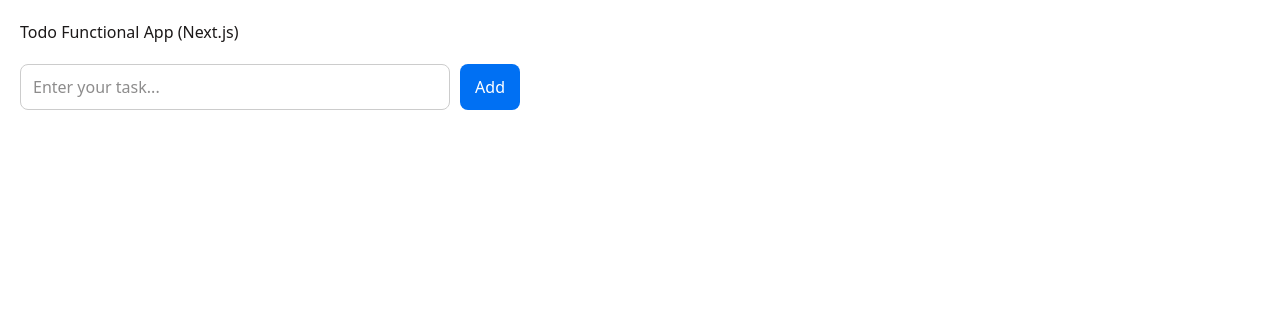
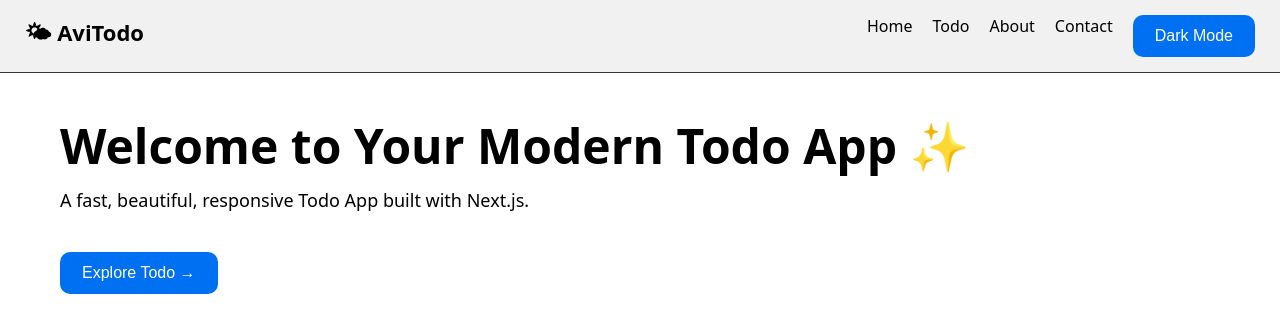
Before and after one commit to Avinash415/Todo-app, a Next.js app: page / in a window 1280 px wide. Shown: the top 332 px of the page. Built offline with nearby package versions, Linux system fonts and the light colour scheme.

Commit message:
add: Fix Project UI

```diff
--- a/app/globals.css
+++ b/app/globals.css
@@ -1,26 +1,53 @@
-@import "tailwindcss";
-
-:root {
-  --background: #ffffff;
-  --foreground: #1c1919;
+/* Reset */
+* {
+  margin: 0;
+  padding: 0;
+  box-sizing: border-box;
 }
 
-@theme inline {
-  --color-background: var(--background);
-  --color-foreground: var(--foreground);
-  --font-sans: var(--font-geist-sans);
-  --font-mono: var(--font-geist-mono);
+body.light {
+  --bg: #ffffff;
+  --text: #000;
+  --primary: #0070f3;
+  --card: #f1f1f1;
 }
 
-@media (prefers-color-scheme: dark) {
-  :root {
-    --background: #0a0a0a;
-    --foreground: #ededed;
+body.dark {
+  --bg: #0d0d0d;
+  --text: #ffffff;
+  --primary: #4ea8de;
+  --card: #1a1a1a;
+}
+
+body {
+  background-color: var(--bg);
+  color: var(--text);
+  font-family: system-ui, sans-serif;
+  transition: 0.3s ease;
+}
+
+/* Utility */
+.container {
+  width: 100%;
+  max-width: 1200px;
+  margin: auto;
+  padding: 20px;
+}
+
+/* Responsive Layouts */
+@media (max-width: 768px) {
+  .mobile-hidden {
+    display: none;
   }
 }
 
-body {
-  background: var(--background);
-  color: var(--foreground);
-  font-family: Arial, Helvetica, sans-serif;
+/* Buttons */
+.btn {
+  padding: 12px 22px;
+  border-radius: 10px;
+  background-color: var(--primary);
+  border: none;
+  color: white;
+  cursor: pointer;
+  font-size: 16px;
 }
--- a/app/layout.js
+++ b/app/layout.js
@@ -1,28 +1,22 @@
 import { Geist, Geist_Mono } from "next/font/google";
 import "./globals.css";
+import Navbar from "../components/Navbar";
 
-const geistSans = Geist({
-  variable: "--font-geist-sans",
-  subsets: ["latin"],
-});
 
-const geistMono = Geist_Mono({
-  variable: "--font-geist-mono",
-  subsets: ["latin"],
-});
+const geistSans = Geist({ variable: "--font-geist-sans", subsets: ["latin"] });
+const geistMono = Geist_Mono({ variable: "--font-geist-mono", subsets: ["latin"] });
 
 export const metadata = {
-  title: "Create Next App",
-  description: "Generated by create next app",
+  title: "Avi Todo App",
+  description: "Modern Todo App with Next.js",
 };
 
 export default function RootLayout({ children }) {
   return (
     <html lang="en">
-      <body
-        className={`${geistSans.variable} ${geistMono.variable} antialiased`}
-      >
-        {children}
+      <body className={`${geistSans.variable} ${geistMono.variable} antialiased`}>
+        <Navbar />
+        <main>{children}</main>
       </body>
     </html>
   );
--- a/app/page.js
+++ b/app/page.js
@@ -1,10 +1,9 @@
-import Todo from '../components/Todo';
+import HeroSection from "../components/HeroSection";
 
-export default function Page() {
+export default function HomePage() {
   return (
-    <main style={{ padding: 20, fontFamily: 'system-ui, sans-serif' }}>
-      <h1>Todo Functional App (Next.js)</h1>
-      <Todo />
+    <main style={{ padding: 20 }}>
+      <HeroSection />
     </main>
   );
 }
--- /dev/null
+++ b/components/HeroSection.jsx
@@ -0,0 +1,51 @@
+"use client";
+
+import { motion } from "framer-motion";
+
+export default function HeroSection() {
+  return (
+    <section className="container">
+      <motion.h1
+        initial={{ opacity: 0, y: -20 }}
+        animate={{ opacity: 1, y: 0 }}
+        transition={{ duration: 0.6 }}
+        style={styles.title}
+      >
+        Welcome to Your Modern Todo App ✨
+      </motion.h1>
+
+      <motion.p
+        initial={{ opacity: 0 }}
+        animate={{ opacity: 1 }}
+        transition={{ delay: 0.3 }}
+        style={styles.subtext}
+      >
+        A fast, beautiful, responsive Todo App built with Next.js.
+      </motion.p>
+
+      <motion.button
+        className="btn"
+        whileHover={{ scale: 1.05 }}
+        whileTap={{ scale: 0.95 }}
+        style={styles.btn}
+        onClick={() => (window.location.href = "/todo")}
+      >
+        Explore Todo →
+      </motion.button>
+    </section>
+  );
+}
+
+const styles = {
+  title: {
+    fontSize: 48,
+    fontWeight: "bold",
+    marginBottom: 10,
+  },
+  subtext: {
+    fontSize: 18,
+    color: "var(--text)",
+    marginBottom: 20,
+  },
+  btn: { marginTop: 20 },
+};
--- /dev/null
+++ b/components/Navbar.css
@@ -0,0 +1,59 @@
+.navbar {
+  display: flex;
+  justify-content: space-between;
+  align-items: center;
+  padding: 15px 25px;
+  background: var(--card);
+  position: sticky;
+  top: 0;
+  z-index: 10;
+  border-bottom: 1px solid #333;
+}
+
+.logo {
+  font-size: 22px;
+  font-weight: bold;
+}
+
+.links {
+  display: flex;
+  gap: 20px;
+}
+
+.link {
+  color: var(--text);
+  text-decoration: none;
+  font-size: 16px;
+}
+
+/* Mobile */
+.menuBtn {
+  display: none;
+  font-size: 26px;
+  background: transparent;
+  border: none;
+  cursor: pointer;
+  color: var(--text);
+}
+
+@media (max-width: 768px) {
+  .links {
+    display: none;
+    flex-direction: column;
+    background: var(--card);
+    position: absolute;
+    right: 20px;
+    top: 60px;
+    padding: 20px;
+    border-radius: 10px;
+    gap: 15px;
+  }
+
+  .links.show {
+    display: flex;
+  }
+
+  .menuBtn {
+    display: block;
+  }
+}
--- /dev/null
+++ b/components/Navbar.jsx
@@ -0,0 +1,45 @@
+"use client";
+
+import Link from "next/link";
+import { useState, useEffect } from "react";
+import "./Navbar.css";
+
+export default function Navbar() {
+  const [showMenu, setShowMenu] = useState(false);
+  const [dark, setDark] = useState(false);
+
+  useEffect(() => {
+    const saved = localStorage.getItem("theme");
+    const isDark = saved === "dark";
+    setDark(isDark);
+    document.body.className = isDark ? "dark" : "light";
+  }, []);
+
+  const toggleDark = () => {
+    const newMode = !dark;
+    setDark(newMode);
+    document.body.className = newMode ? "dark" : "light";
+    localStorage.setItem("theme", newMode ? "dark" : "light");
+  };
+
+  return (
+    <nav className="navbar">
+      <div className="logo">🌤 AviTodo</div>
+
+      <div className={`links ${showMenu ? "show" : ""}`}>
+        <Link href="/" className="link">Home</Link>
+        <Link href="/todo" className="link">Todo</Link>
+        <Link href="#" className="link">About</Link>
+        <Link href="#" className="link">Contact</Link>
+
+        <button className="btn" onClick={toggleDark}>
+          {dark ? "Light Mode" : "Dark Mode"}
+        </button>
+      </div>
+
+      <button className="menuBtn" onClick={() => setShowMenu(!showMenu)}>
+        ≡
+      </button>
+    </nav>
+  );
+}
--- a/components/Todo.jsx
+++ b/components/Todo.jsx
@@ -5,51 +5,41 @@
   const [task, setTask] = useState("");
   const [todos, setTodos] = useState([]);
 
-  // Load from localStorage
   useEffect(() => {
     const saved = localStorage.getItem("todos");
-    if (saved) {
-      setTodos(JSON.parse(saved));
-    }
+    if (saved) setTodos(JSON.parse(saved));
   }, []);
 
-  // Save to localStorage whenever todos change
   useEffect(() => {
     localStorage.setItem("todos", JSON.stringify(todos));
   }, [todos]);
 
-  // Add task
   const addTask = () => {
-    if (task.trim() === "") return;
+    if (!task.trim()) return;
     setTodos([...todos, { id: Date.now(), text: task, completed: false }]);
     setTask("");
   };
 
-  // Toggle complete
-  const toggleComplete = (id) => {
+  const toggleComplete = (id) =>
     setTodos(
       todos.map((todo) =>
         todo.id === id ? { ...todo, completed: !todo.completed } : todo
       )
     );
-  };
 
-  // Delete task
-  const deleteTask = (id) => {
-    setTodos(todos.filter((todo) => todo.id !== id));
-  };
+  const deleteTask = (id) => setTodos(todos.filter((todo) => todo.id !== id));
 
   return (
-    <div style={styles.container}>
+    <div className="container">
       <div style={styles.inputBox}>
         <input
+          type="text"
           style={styles.input}
-          type="text"
           value={task}
           onChange={(e) => setTask(e.target.value)}
           placeholder="Enter your task..."
         />
-        <button style={styles.addBtn} onClick={addTask}>
+        <button className="btn" onClick={addTask}>
           Add
         </button>
       </div>
@@ -58,21 +48,17 @@
         {todos.map((todo) => (
           <li key={todo.id} style={styles.listItem}>
             <span
-              onClick={() => toggleComplete(todo.id)}
               style={{
                 ...styles.text,
                 textDecoration: todo.completed ? "line-through" : "none",
-                color: todo.completed ? "gray" : "black",
-                cursor: "pointer",
+                color: todo.completed ? "gray" : "var(--text)",
               }}
+              onClick={() => toggleComplete(todo.id)}
             >
               {todo.text}
             </span>
 
-            <button
-              onClick={() => deleteTask(todo.id)}
-              style={styles.deleteBtn}
-            >
+            <button onClick={() => deleteTask(todo.id)} style={styles.deleteBtn}>
               ❌
             </button>
           </li>
@@ -83,50 +69,33 @@
 }
 
 const styles = {
-  container: {
-    marginTop: 20,
-    width: "100%",
-    maxWidth: 500,
-  },
   inputBox: {
     display: "flex",
     gap: 10,
-    marginBottom: 20,
+    marginBottom: 25,
   },
   input: {
     flex: 1,
-    padding: "10px 12px",
+    padding: "12px",
     fontSize: 16,
-    border: "1px solid #ccc",
-    borderRadius: 8,
+    border: "1px solid #aaa",
+    borderRadius: 10,
   },
-  addBtn: {
-    padding: "10px 15px",
-    background: "#0070f3",
-    color: "white",
-    border: "none",
-    borderRadius: 8,
-    cursor: "pointer",
-  },
-  list: {
-    listStyle: "none",
-    padding: 0,
-  },
+  list: { padding: 0 },
   listItem: {
+    padding: "12px",
+    marginBottom: 10,
+    background: "var(--card)",
+    borderRadius: 10,
     display: "flex",
     justifyContent: "space-between",
-    padding: "10px 12px",
-    background: "#f2f2f2",
-    borderRadius: 8,
-    marginBottom: 10,
   },
-  text: {
-    fontSize: 16,
-  },
+  text: { fontSize: 16, cursor: "pointer" },
   deleteBtn: {
+    fontSize: 20,
     background: "transparent",
     border: "none",
     cursor: "pointer",
-    fontSize: 18,
+    color: "var(--text)",
   },
 };
--- a/package.json
+++ b/package.json
@@ -9,6 +9,7 @@
     "lint": "eslint"
   },
   "dependencies": {
+    "framer-motion": "^12.23.26",
     "next": "16.0.6",
     "react": "19.2.0",
     "react-dom": "19.2.0"
```
Also changed, not shown: app/todo/page.js (added, +10 -0 lines), components/Footer.jsx (added, +17 -0 lines), components/Features.jsx (added), 1 other file (tests, documents, lock files or other folders).
